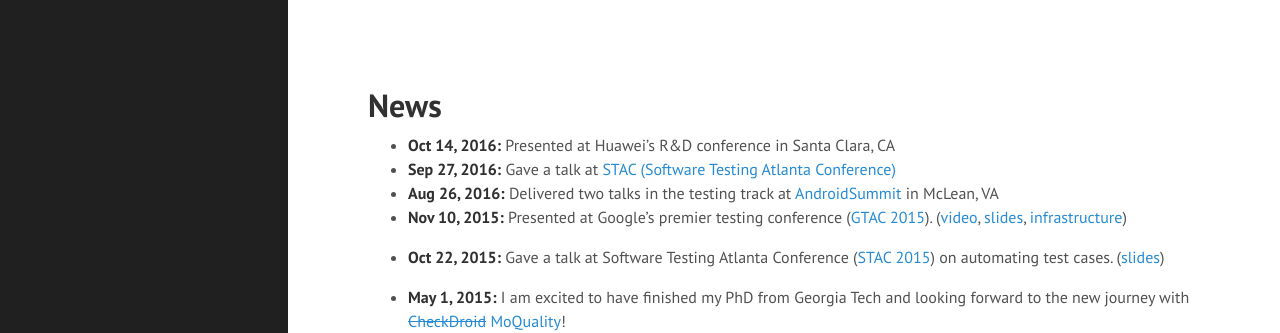
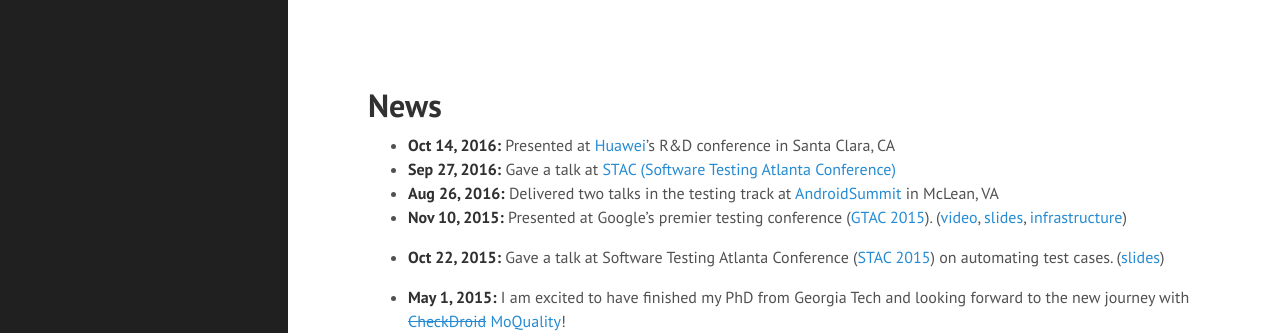
Before and after one commit to shauvik/shauvik.github.io, a Jekyll site: the page built from news.html, in a window 1280 px wide and 1381 px high. Shown: the top 333 px of the window. Built offline with Jekyll 4.4.1, drawn with Linux system fonts in a browser that asks for light colours; nearby versions of some CDN libraries; some of the changed lines change nothing that is shown.

Commit message:
Update news.md

```diff
--- a/_includes/news.md
+++ b/_includes/news.md
@@ -1,4 +1,4 @@
-* <strong>Oct 14, 2016:</strong> Presented at Huawei's R&D conference in Santa Clara, CA
+* <strong>Oct 14, 2016:</strong> Presented at <a href="huawei.com">Huawei</a>'s R&D conference in Santa Clara, CA
 * <strong>Sep 27, 2016:</strong> Gave a talk at <a href="http://www.softwaretestingatlcon.com/">STAC (Software Testing Atlanta Conference) </a>
 * <strong>Aug 26, 2016:</strong> Delivered two talks in the testing track at <a href="http://androidsummit.org/">AndroidSummit</a> in McLean, VA
 * <strong>Nov 10, 2015:</strong> Presented at Google's premier testing conference (<a href="https://developers.google.com/google-test-automation-conference/2015">GTAC 2015</a>). (<a href="https://youtu.be/Vt8EUQtqBuA">video</a>, <a href="http://bit.ly/shauvik_gtac2015">slides</a>, <a href="http://bear.cc.gatech.edu/~shauvik/androtest/">infrastructure</a>)
```
